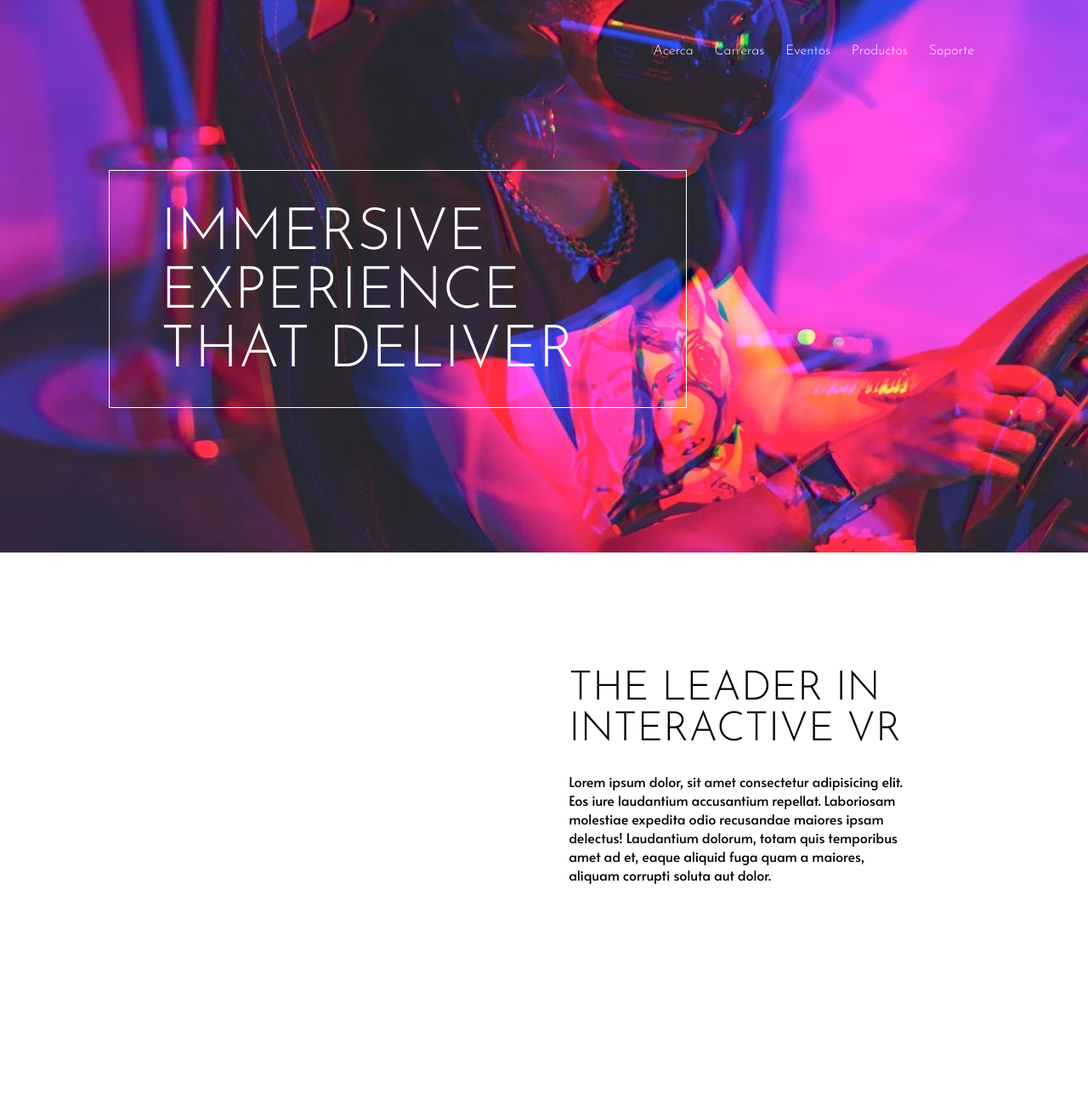
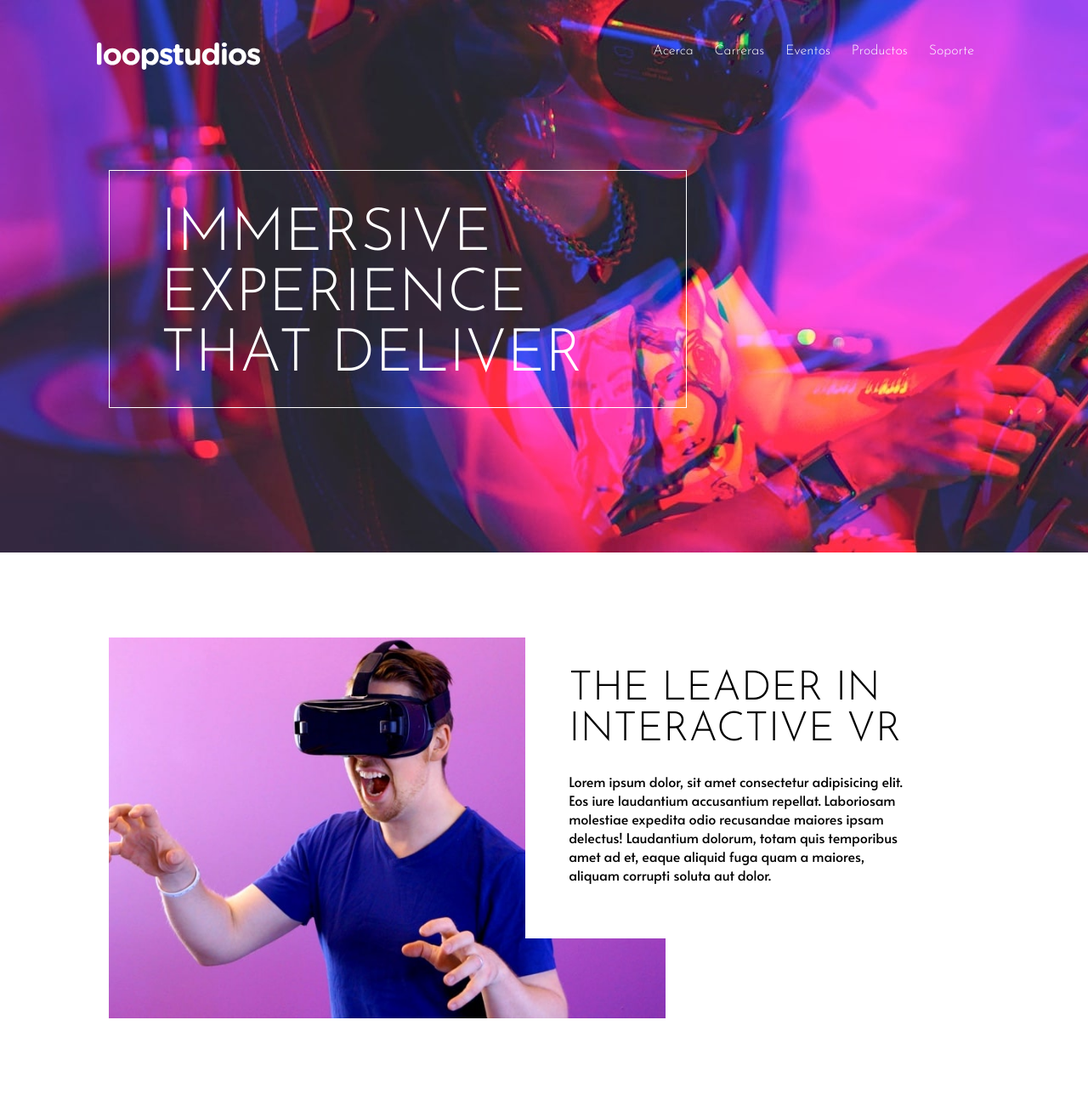
Before and after one commit to Xx0angel/loopstudios, a plain HTML site: page index.html in a window 1280 px wide. Shown: the top 1300 px of the page at 85% size. Drawn offline with nearby package versions, Linux system fonts and the light colour scheme; files that its build step writes are made by us from their sources; files whose address does not match are found by name.

Commit message:
Tercera Version

```diff
--- a/Vistas/styles.scss
+++ b/Vistas/styles.scss
@@ -69,7 +69,7 @@ header {
     .banner__titulo {
         color: $white;
         font-family: $font__titulos;
-        font-size: 4.3em;
+        font-size: 70px;
     }
 }
 
@@ -115,7 +115,7 @@ main {
 }
 .vr__titulo {
     font-family: $font__titulos;
-    font-size: 3em;
+    font-size: 48px;
     font-weight: 300;
     margin-bottom: 25px;
 }
--- a/index.html
+++ b/index.html
@@ -14,7 +14,7 @@
         rel="stylesheet">
 
 
-    <link rel="stylesheet" href="styles.css">
+    <link rel="stylesheet" href="vistas/styles.css">
     <link rel="icon" href="img/favicon-32x32.png">
     <title>Loopstudios</title>
 </head>
@@ -23,13 +23,13 @@
     <header>
         <div class="contenedor">
             <div class="loopstudios">
-                <img src="img/logo.svg" alt="">
-                <img class="mobile__burguer" src="img/icon-hamburger.svg" alt="">
+                <img src="Vistas/img/logo.svg" alt="">
+                <img class="mobile__burguer" src="Vistas/img/icon-hamburger.svg" alt="">
             </div>
             <nav id="nav__mobile" class="navegacion">
                 <div class="mobile">
-                    <img class="mobile__logo" src="img/logo.svg" alt="">
-                    <img id ="" class="mobile__close" src="img/icon-close.svg" alt="">
+                    <img class="mobile__logo" src="Vistas/img/logo.svg" alt="">
+                    <img id ="" class="mobile__close" src="Vistas/img/icon-close.svg" alt="">
                 </div>
                 <ul class="navegacion__lista">
                     <li class="navegacion__lista-item">
@@ -63,7 +63,7 @@
     <main>
         <div class="vr">
             <div class="vr__contenedor-img">
-                <img src="img/desktop/image-interactive.jpg" class="vr__imagen" alt="">
+                <img src="Vistas/img/desktop/image-interactive.jpg" class="vr__imagen" alt="">
             </div>
             <div class="vr__descripcion-contenedor">
                 <h3 class="vr__titulo vr__titulo-uppercase">The leader in interactive vr</h3>
@@ -119,7 +119,7 @@
 
     <footer>
         <div class="sociales__contenedor">
-           <img src="img/logo.svg" class="sociales__logo" alt="Logo__loopstudios">
+           <img src="Vistas/img/logo.svg" class="sociales__logo" alt="Logo__loopstudios">
             <ul class="sociales__lista">
                 <a href="" class="sociales__link"><i class="fab fa-facebook sociales__icon"></i></i></a>
                 <a href="" class="sociales__link"><i class="fab fa-twitter sociales__icon"></i></a>
@@ -142,7 +142,7 @@
         </div>
     </footer>
 
-    <script src="script.js"></script>
+    <script src="Vistas/script.js"></script>
 </body>
 
 </html>
```
Also changed, not shown: Vistas/styles.css, 1 other file.
